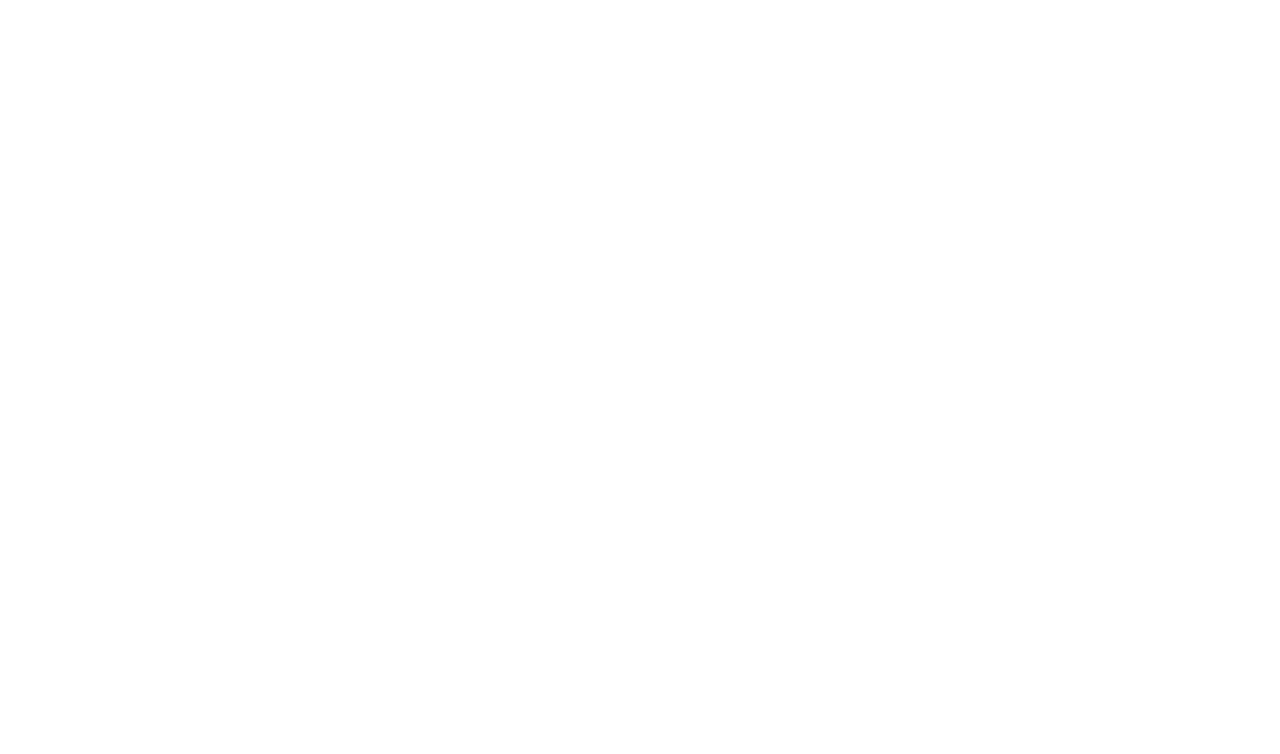
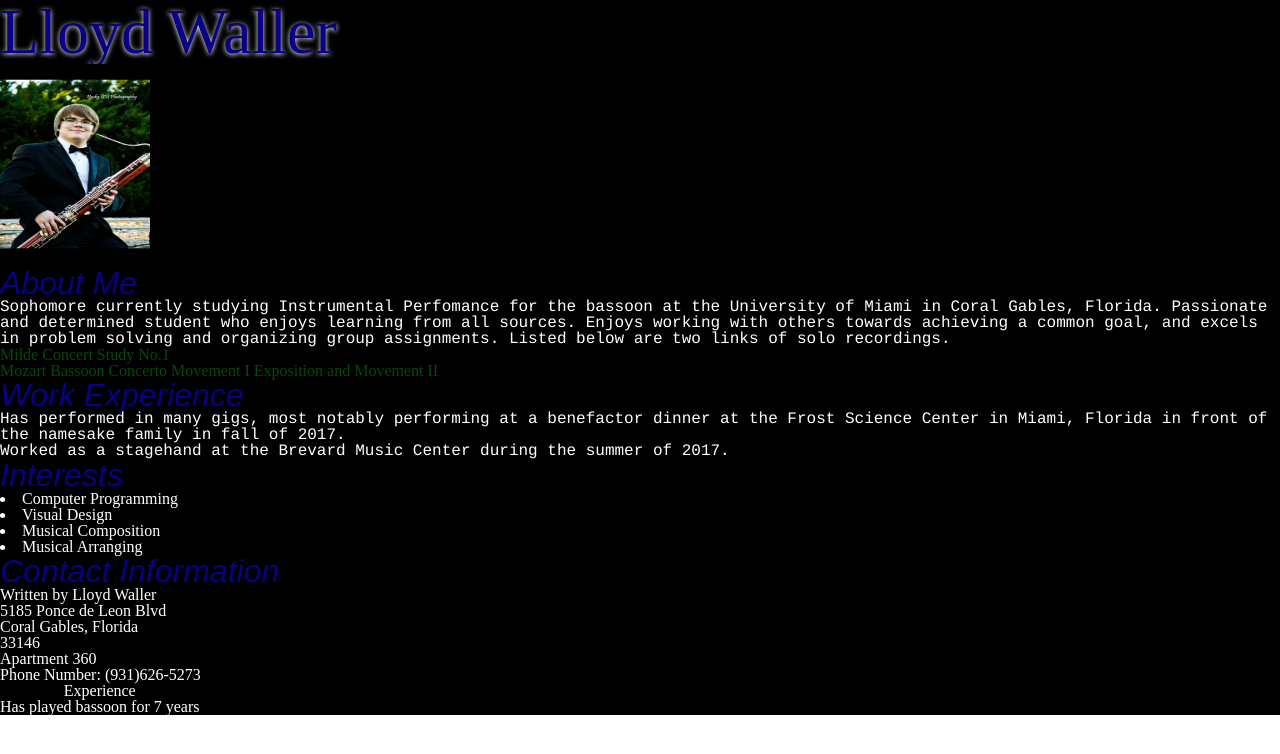
Before and after one commit to lwaller322/CIM111, a plain HTML site: page Homework/a3/index.html in a window 1280 px wide. Drawn offline with Linux system fonts and the light colour scheme.

Commit message:
Uploading assignment correctly this time for real to assignment 3

```diff
--- /dev/null
+++ b/Homework/a3/Assets/CSS/reset.css
@@ -0,0 +1,48 @@
+/* http://meyerweb.com/eric/tools/css/reset/
+   v2.0 | 20110126
+   License: none (public domain)
+*/
+
+html, body, div, span, applet, object, iframe,
+h1, h2, h3, h4, h5, h6, p, blockquote, pre,
+a, abbr, acronym, address, big, cite, code,
+del, dfn, em, img, ins, kbd, q, s, samp,
+small, strike, strong, sub, sup, tt, var,
+b, u, i, center,
+dl, dt, dd, ol, ul, li,
+fieldset, form, label, legend,
+table, caption, tbody, tfoot, thead, tr, th, td,
+article, aside, canvas, details, embed,
+figure, figcaption, footer, header, hgroup,
+menu, nav, output, ruby, section, summary,
+time, mark, audio, video {
+	margin: 0;
+	padding: 0;
+	border: 0;
+	font-size: 100%;
+	font: inherit;
+	vertical-align: baseline;
+}
+/* HTML5 display-role reset for older browsers */
+article, aside, details, figcaption, figure,
+footer, header, hgroup, menu, nav, section {
+	display: block;
+}
+body {
+	line-height: 1;
+}
+ol, ul {
+	list-style: none;
+}
+blockquote, q {
+	quotes: none;
+}
+blockquote:before, blockquote:after,
+q:before, q:after {
+	content: '';
+	content: none;
+}
+table {
+	border-collapse: collapse;
+	border-spacing: 0;
+}
--- /dev/null
+++ b/Homework/a3/Assets/CSS/style.css
@@ -0,0 +1,55 @@
+ul{
+  list-style-type: disc;
+   list-style-position: inside;
+}
+
+p{
+  font-family: "Courier",  monospace;
+}
+a{
+  color:#05470c
+}
+
+a{
+  text-decoration: none;
+}
+
+a:hover {
+  color:#f5820b
+}
+
+
+
+.blue{color:#090085
+
+}
+
+.headerfont{
+  font-family: "Arial", sans-serif;
+  font-style: oblique;
+}
+.black{
+  background-color: black
+}
+.visible{
+  color:white
+}
+.spooky{
+  text-shadow: 0px 1px 5px #ffffff;
+}
+/* the text-shadow tag is the tag that I chose to use that we did not discuss in class.*/
+.largehead{
+  font-size: 64px
+}
+.normal{
+  font-size: 32px
+}
+
+#lookbetter{
+  height: 200px;
+  width: 150px;
+}
+
+#lloydfont{
+  font-family: "Times New Roman" serif;
+}
--- a/Homework/a3/index.html
+++ b/Homework/a3/index.html
@@ -1,11 +1,85 @@
 <!DOCTYPE html>
 <html>
 
+  <link rel="stylesheet" type="text/css" href="Assets/CSS/reset.css">
+  <link rel="stylesheet" type="text/css" href="Assets/CSS/style.css">
   <head>
-     <title>Lloyd Waller a3</title>
+     <title>Lloyd Waller a3 </title>
+     <meta name="description" content="This is a web page dedicated to a resume for Lloyd Waller, which is Assignment 2 for his Web Lab class" />
+     <meta name="author" content="Lloyd Waller" />
   </head>
 
 <body>
+  <div class="blue black spooky largehead">
+    <h1 id="lloydfont">Lloyd Waller</h1>
+    </div>
+  <div class="black">
+    <img  id="lookbetter" "alt="Lloyd Waller" src="Images/IMG_1524.png">
 
+  </div>
+
+  <div class="headerfont blue black normal">
+    <h1>About Me</h1>
+  </div>
+    <!-- Maybe try to make it more formal? Not completely sure, may go back and revise -->
+    <div class="black visible">
+      <p> Sophomore currently studying <b>Instrumental Perfomance</b> for the <b> bassoon </b> at the University of Miami in Coral Gables, Florida.  Passionate and determined student who enjoys learning from all sources. Enjoys working with others towards achieving a common goal, and excels in problem solving and organizing group assignments.  Listed below are two links of solo recordings.  </p>
+    </div>
+
+  <div class="black">
+    <a href="https://www.youtube.com/watch?v=n-tErvc2jgE" target="_blank">Milde Concert Study No.1</a>
+    <br>
+    <a href="https://www.youtube.com/watch?v=V52SYw0MD5E" target="_blank">Mozart Bassoon Concerto Movement I Exposition and Movement II</a>
+  </div>
+
+
+      <div class="headerfont blue black normal">
+    <h1>Work Experience</h1>
+      </div>
+  <div class="black visible">
+    <p> Has performed in many gigs, most notably performing at a benefactor dinner at the Frost Science Center in Miami, Florida in front of the namesake family in fall of 2017.
+    <br>
+    Worked as a stagehand at the Brevard Music Center during the summer of 2017.
+  </div>
+
+      <div class="headerfont blue black normal">
+    <h1>Interests</h1>
+  </div>
+  <div class="black visible">
+    <ul>
+      <li>Computer Programming</li>
+      <li>Visual Design</li>
+      <li>Musical Composition</li>
+      <li>Musical Arranging</li>
+    </ul>
+  </div>
+
+      <div class="headerfont blue black normal">
+    <h1>Contact Information</h1>
+  </div>
+  <div class="black visible">
+    <address>
+    Written by Lloyd Waller
+    <br>
+    5185 Ponce de Leon Blvd
+    <br>
+    Coral Gables, Florida
+    <br>
+    33146
+    <br>
+    Apartment 360
+    <br>
+    Phone Number: (931)626-5273
+    </address>
+    <table>
+        <tr>
+            <th>Experience</th>
+    </tr>
+        <tr>
+            <td>Has played bassoon for 7 years</td>
+
+    </tr>
+  </table>
+</div>
 </body>
 </html>
```
Also changed, not shown: Homework/a3/Images/IMG_1524.PNG (added).
